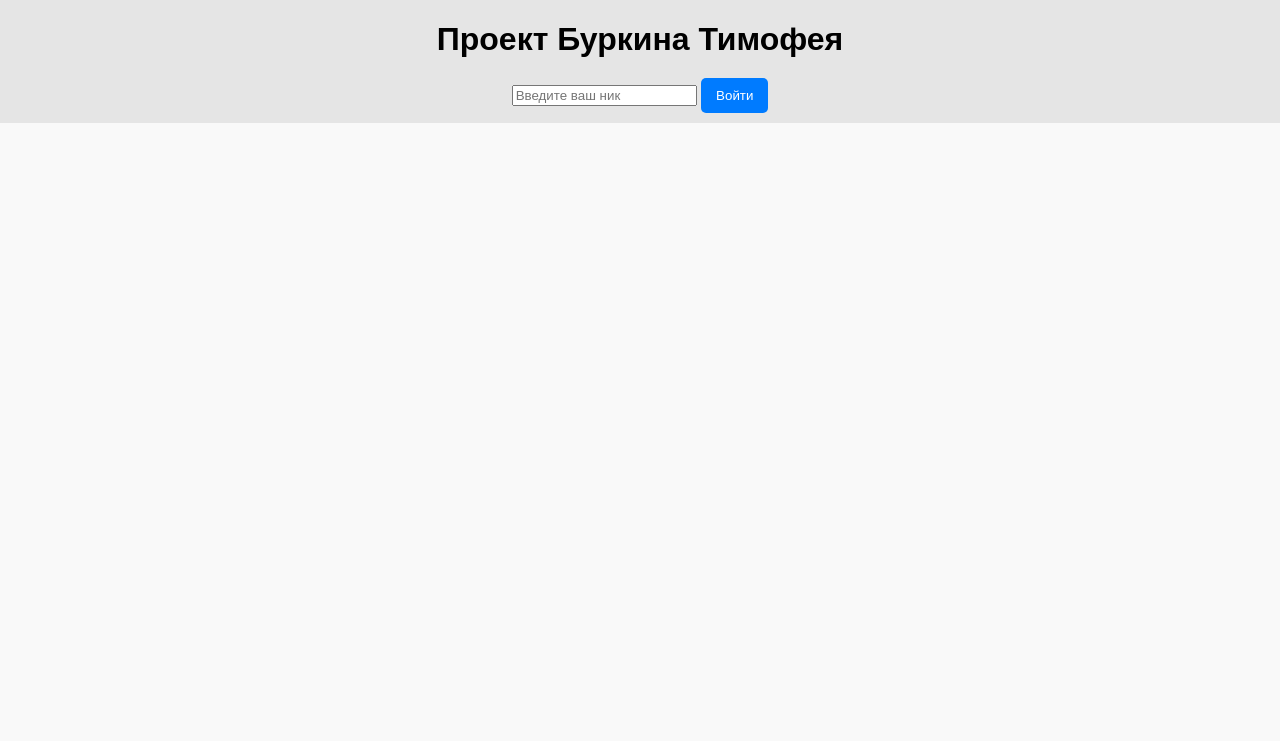
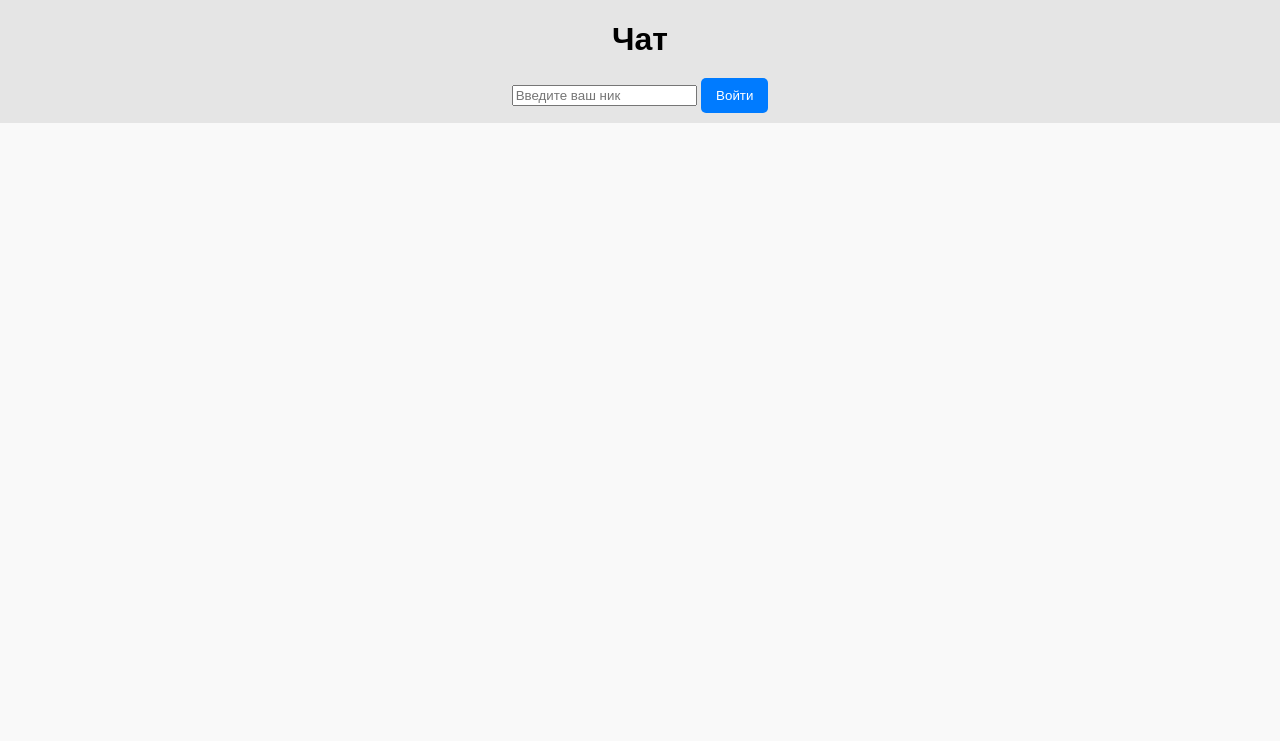
Before and after one commit to Mernogan/Chat, a Flask app: page / in a window 1280 px wide. Shown: the top 741 px of the page. Run offline with Flask 3, Linux system fonts and the light colour scheme; some libraries are stand-ins or nearby versions.

Commit message:
Update index.html

```diff
--- a/templates/index.html
+++ b/templates/index.html
@@ -70,7 +70,7 @@
     <script src="https://cdnjs.cloudflare.com/ajax/libs/socket.io/4.0.0/socket.io.js"></script>
 </head>
 <body>
-    <h1 style="text-align: center;">Проект Буркина Тимофея</h1>
+    <h1 style="text-align: center;">Чат</h1>
     <div id="username-container">
         <input id="username" placeholder="Введите ваш ник" autocomplete="off">
         <button onclick="setUsername()">Войти</button>
```
